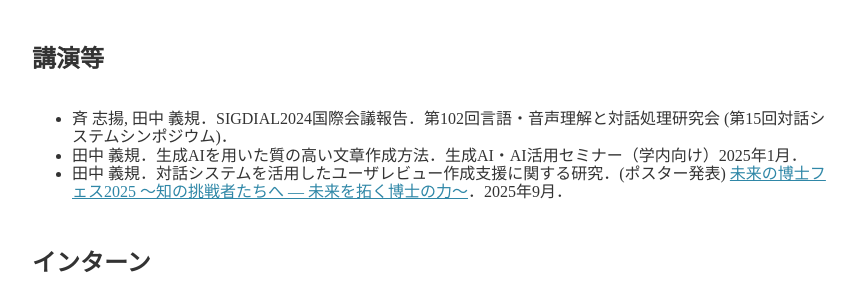
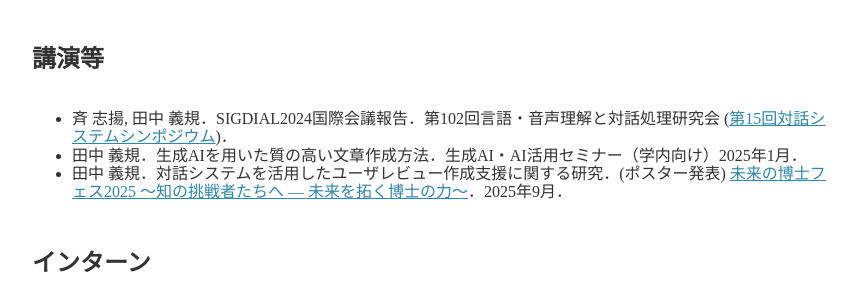
Before and after one commit to yoshi-chanaka/yoshi-chanaka.github.io, a Jekyll site: the page built from about.md, in a window 1280 px wide and 900 px high, scrolled down 1592 px. Shown: the part 150-450 px from the top of the window, without its empty margins (208-1068 px from the left). Built offline with Jekyll 4.4.1, drawn with Linux system fonts in a browser that asks for light colours; nearby versions of some CDN libraries; some of the changed lines change nothing that is shown.

Commit message:
update20250920_2

```diff
--- a/about.md
+++ b/about.md
@@ -52,7 +52,7 @@ permalink: /about/
 * 国家戦略分野の若手研究者及び博士後期課程学生の育成事業(BOOST)[次世代AI人材育成プログラム](https://www.jst.go.jp/jisedai/boost-s/)(博士後期課程学生), [採択](https://www.uec.ac.jp/news/announcement/2024/20241030_6584.html). 2024年4月-2027年3月.
 
 ## 講演等
-* 斉 志揚, 田中 義規．SIGDIAL2024国際会議報告．第102回言語・音声理解と対話処理研究会 (第15回対話システムシンポジウム)．
+* 斉 志揚, 田中 義規．SIGDIAL2024国際会議報告．第102回言語・音声理解と対話処理研究会 ([第15回対話システムシンポジウム](https://ai-gakkai.or.jp/sig-slud/sig-announce/102th-sig.html))．
 * 田中 義規．生成AIを用いた質の高い文章作成方法．生成AI・AI活用セミナー（学内向け）2025年1月．
 * 田中 義規．対話システムを活用したユーザレビュー作成支援に関する研究．(ポスター発表) [未来の博士フェス2025 ～知の挑戦者たちへ ― 未来を拓く博士の力～](https://www.jst.go.jp/jisedai/mirainohakushi2025/)．2025年9月．
 
```
